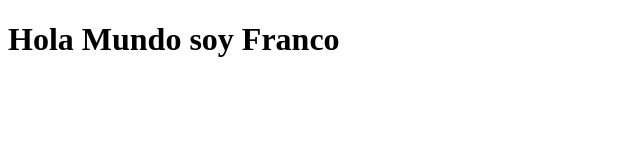
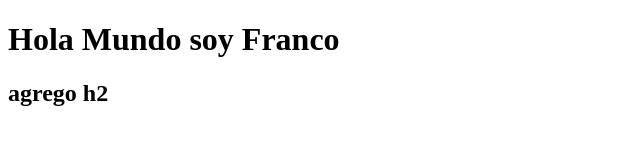
Before and after one commit to francoschiav/mi_repositorio, a plain HTML site: page index.html in a window 1280 px wide. Shown: the whole page, without its empty margins (0-640 px from the left). Drawn offline with Linux system fonts and the light colour scheme.

Commit message:
agrego h2

```diff
--- a/index.html
+++ b/index.html
@@ -8,5 +8,6 @@
 </head>
 <body>
     <h1>Hola Mundo soy Franco</h1>
+    <h2>agrego h2</h2>
 </body>
 </html>
```
